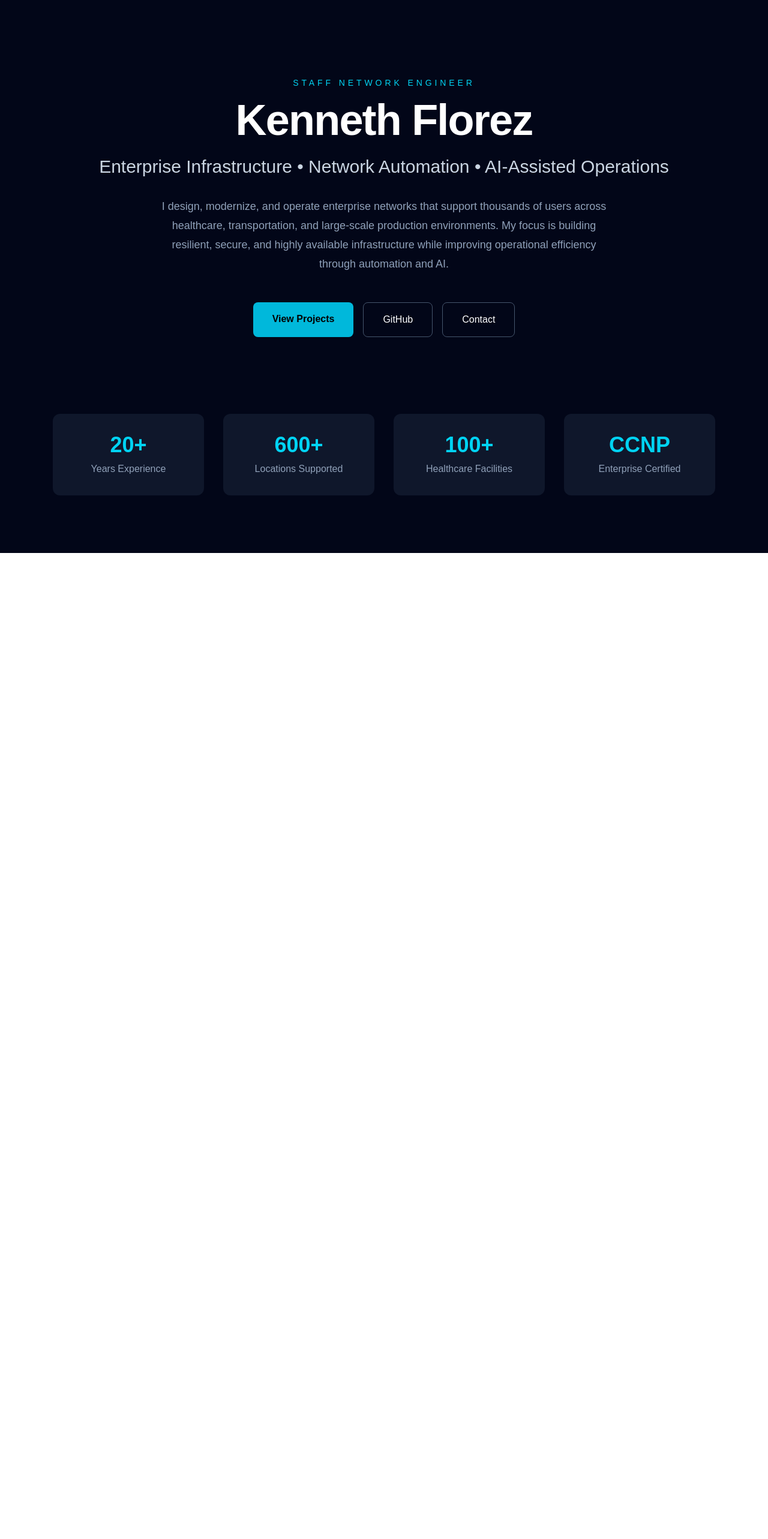
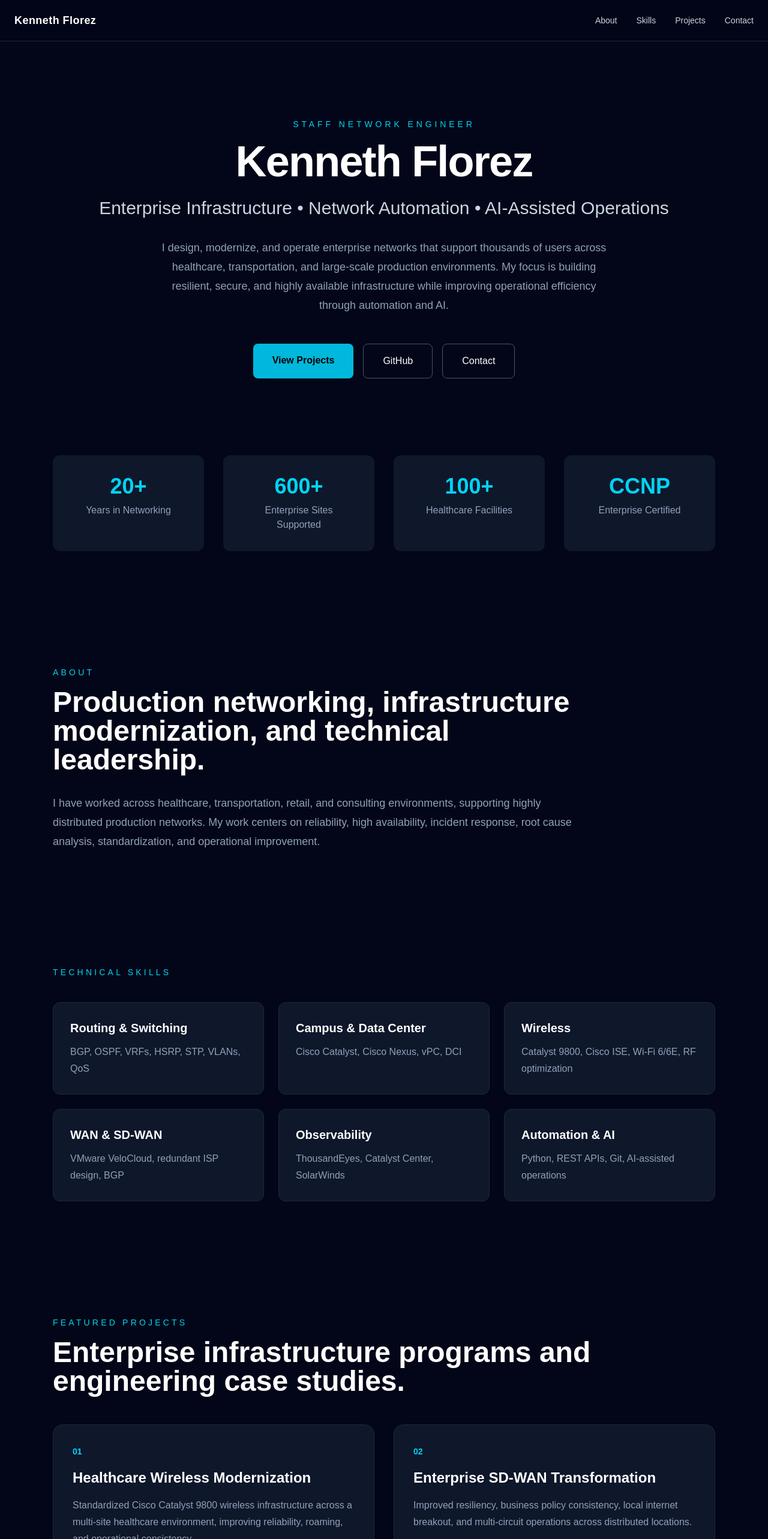
Before and after one commit to kflorez312/kflorez312.github.io, a Next.js app: page / in a window 1280 px wide. Shown: the top 2566 px of the page at 60% size. Before the commit the page ends 922 px from the top, so only its background shows below. Built offline with nearby package versions, Linux system fonts and the light colour scheme.

Commit message:
Build initial portfolio homepage

```diff
--- a/src/app/page.tsx
+++ b/src/app/page.tsx
@@ -1,9 +1,60 @@
+const projects = [
+  {
+    title: "Healthcare Wireless Modernization",
+    description:
+      "Standardized Cisco Catalyst 9800 wireless infrastructure across a multi-site healthcare environment, improving reliability, roaming, and operational consistency.",
+    technologies: ["Catalyst 9800", "Cisco ISE", "Wi-Fi 6/6E"],
+  },
+  {
+    title: "Enterprise SD-WAN Transformation",
+    description:
+      "Improved resiliency, business policy consistency, local internet breakout, and multi-circuit operations across distributed locations.",
+    technologies: ["VeloCloud", "BGP", "High Availability"],
+  },
+  {
+    title: "10G Campus Core Upgrade",
+    description:
+      "Modernized LAN connectivity, upgraded switch uplinks, consolidated Layer 3 services, and improved campus redundancy.",
+    technologies: ["Cisco Catalyst", "10G", "OSPF", "LACP"],
+  },
+  {
+    title: "Network Observability",
+    description:
+      "Expanded end-to-end visibility and accelerated root cause analysis using proactive monitoring and synthetic testing.",
+    technologies: ["ThousandEyes", "Catalyst Center", "SolarWinds"],
+  },
+];
+
 export default function Home() {
   return (
     <main className="min-h-screen bg-slate-950 text-white">
-      {/* Hero */}
-      <section className="mx-auto flex max-w-7xl flex-col items-center justify-center px-6 py-32 text-center">
+      <header className="sticky top-0 z-50 border-b border-slate-800 bg-slate-950/90 backdrop-blur">
+        <nav className="mx-auto flex max-w-7xl items-center justify-between px-6 py-5">
+          <a href="#top" className="text-lg font-bold tracking-wide">
+            Kenneth Florez
+          </a>
 
+          <div className="hidden gap-8 text-sm text-slate-300 md:flex">
+            <a href="#about" className="transition hover:text-cyan-400">
+              About
+            </a>
+            <a href="#skills" className="transition hover:text-cyan-400">
+              Skills
+            </a>
+            <a href="#projects" className="transition hover:text-cyan-400">
+              Projects
+            </a>
+            <a href="#contact" className="transition hover:text-cyan-400">
+              Contact
+            </a>
+          </div>
+        </nav>
+      </header>
+
+      <section
+        id="top"
+        className="mx-auto flex max-w-7xl flex-col items-center justify-center px-6 py-32 text-center"
+      >
         <p className="mb-4 text-sm uppercase tracking-[0.35em] text-cyan-400">
           Staff Network Engineer
         </p>
@@ -13,7 +64,8 @@ export default function Home() {
         </h1>
 
         <h2 className="mt-6 text-2xl text-slate-300 md:text-3xl">
-          Enterprise Infrastructure • Network Automation • AI-Assisted Operations
+          Enterprise Infrastructure • Network Automation • AI-Assisted
+          Operations
         </h2>
 
         <p className="mt-8 max-w-3xl text-lg leading-8 text-slate-400">
@@ -25,7 +77,6 @@ export default function Home() {
         </p>
 
         <div className="mt-12 flex flex-wrap justify-center gap-4">
-
           <a
             href="#projects"
             className="rounded-lg bg-cyan-500 px-8 py-4 font-semibold text-black transition hover:bg-cyan-400"
@@ -36,6 +87,7 @@ export default function Home() {
           <a
             href="https://github.com/kflorez312"
             target="_blank"
+            rel="noreferrer"
             className="rounded-lg border border-slate-600 px-8 py-4 transition hover:border-cyan-400"
           >
             GitHub
@@ -47,35 +99,146 @@ export default function Home() {
           >
             Contact
           </a>
-
         </div>
       </section>
 
-      {/* Stats */}
+      <section className="mx-auto grid max-w-6xl gap-8 px-6 pb-24 md:grid-cols-4">
+        {[
+          ["20+", "Years in Networking"],
+          ["600+", "Enterprise Sites Supported"],
+          ["100+", "Healthcare Facilities"],
+          ["CCNP", "Enterprise Certified"],
+        ].map(([value, label]) => (
+          <div key={label} className="rounded-xl bg-slate-900 p-8 text-center">
+            <h3 className="text-4xl font-bold text-cyan-400">{value}</h3>
+            <p className="mt-2 text-slate-400">{label}</p>
+          </div>
+        ))}
+      </section>
 
-      <section className="mx-auto grid max-w-6xl gap-8 px-6 pb-24 md:grid-cols-4">
+      <section id="about" className="mx-auto max-w-6xl px-6 py-24">
+        <p className="text-sm uppercase tracking-[0.3em] text-cyan-400">
+          About
+        </p>
 
-        <div className="rounded-xl bg-slate-900 p-8 text-center">
-          <h3 className="text-4xl font-bold text-cyan-400">20+</h3>
-          <p className="mt-2 text-slate-400">Years Experience</p>
+        <h2 className="mt-4 max-w-4xl text-3xl font-bold md:text-5xl">
+          Production networking, infrastructure modernization, and technical
+          leadership.
+        </h2>
+
+        <p className="mt-8 max-w-4xl text-lg leading-8 text-slate-400">
+          I have worked across healthcare, transportation, retail, and consulting
+          environments, supporting highly distributed production networks. My
+          work centers on reliability, high availability, incident response,
+          root cause analysis, standardization, and operational improvement.
+        </p>
+      </section>
+
+      <section id="skills" className="mx-auto max-w-6xl px-6 py-24">
+        <p className="text-sm uppercase tracking-[0.3em] text-cyan-400">
+          Technical Skills
+        </p>
+
+        <div className="mt-10 grid gap-6 md:grid-cols-2 lg:grid-cols-3">
+          {[
+            ["Routing & Switching", "BGP, OSPF, VRFs, HSRP, STP, VLANs, QoS"],
+            ["Campus & Data Center", "Cisco Catalyst, Cisco Nexus, vPC, DCI"],
+            ["Wireless", "Catalyst 9800, Cisco ISE, Wi-Fi 6/6E, RF optimization"],
+            ["WAN & SD-WAN", "VMware VeloCloud, redundant ISP design, BGP"],
+            ["Observability", "ThousandEyes, Catalyst Center, SolarWinds"],
+            ["Automation & AI", "Python, REST APIs, Git, AI-assisted operations"],
+          ].map(([title, description]) => (
+            <article
+              key={title}
+              className="rounded-xl border border-slate-800 bg-slate-900 p-7"
+            >
+              <h3 className="text-xl font-semibold">{title}</h3>
+              <p className="mt-3 leading-7 text-slate-400">{description}</p>
+            </article>
+          ))}
         </div>
+      </section>
 
-        <div className="rounded-xl bg-slate-900 p-8 text-center">
-          <h3 className="text-4xl font-bold text-cyan-400">600+</h3>
-          <p className="mt-2 text-slate-400">Locations Supported</p>
+      <section id="projects" className="mx-auto max-w-6xl px-6 py-24">
+        <p className="text-sm uppercase tracking-[0.3em] text-cyan-400">
+          Featured Projects
+        </p>
+
+        <h2 className="mt-4 text-3xl font-bold md:text-5xl">
+          Enterprise infrastructure programs and engineering case studies.
+        </h2>
+
+        <div className="mt-12 grid gap-8 md:grid-cols-2">
+          {projects.map((project, index) => (
+            <article
+              key={project.title}
+              className="rounded-2xl border border-slate-800 bg-slate-900 p-8 transition hover:-translate-y-1 hover:border-cyan-500"
+            >
+              <span className="text-sm font-semibold text-cyan-400">
+                0{index + 1}
+              </span>
+
+              <h3 className="mt-4 text-2xl font-bold">{project.title}</h3>
+
+              <p className="mt-4 leading-7 text-slate-400">
+                {project.description}
+              </p>
+
+              <div className="mt-6 flex flex-wrap gap-2">
+                {project.technologies.map((technology) => (
+                  <span
+                    key={technology}
+                    className="rounded-full bg-slate-800 px-3 py-1 text-sm text-slate-300"
+                  >
+                    {technology}
+                  </span>
+                ))}
+              </div>
+            </article>
+          ))}
         </div>
+      </section>
 
-        <div className="rounded-xl bg-slate-900 p-8 text-center">
-          <h3 className="text-4xl font-bold text-cyan-400">100+</h3>
-          <p className="mt-2 text-slate-400">Healthcare Facilities</p>
+      <section id="contact" className="border-t border-slate-800">
+        <div className="mx-auto flex max-w-6xl flex-col gap-8 px-6 py-24 md:flex-row md:items-center md:justify-between">
+          <div>
+            <p className="text-sm uppercase tracking-[0.3em] text-cyan-400">
+              Contact
+            </p>
+
+            <h2 className="mt-4 text-3xl font-bold md:text-5xl">
+              Let&apos;s connect.
+            </h2>
+
+            <p className="mt-4 text-slate-400">
+              Open to Staff and senior production network engineering
+              opportunities.
+            </p>
+          </div>
+
+          <div className="flex gap-4">
+            <a
+              href="mailto:kflorez312@gmail.com"
+              className="rounded-lg bg-cyan-500 px-6 py-3 font-semibold text-black transition hover:bg-cyan-400"
+            >
+              Email Me
+            </a>
+
+            <a
+              href="https://github.com/kflorez312"
+              target="_blank"
+              rel="noreferrer"
+              className="rounded-lg border border-slate-600 px-6 py-3 transition hover:border-cyan-400"
+            >
+              GitHub
+            </a>
+          </div>
         </div>
+      </section>
 
-        <div className="rounded-xl bg-slate-900 p-8 text-center">
-          <h3 className="text-4xl font-bold text-cyan-400">CCNP</h3>
-          <p className="mt-2 text-slate-400">Enterprise Certified</p>
-        </div>
-
-      </section>
+      <footer className="border-t border-slate-800 py-8 text-center text-sm text-slate-500">
+        © 2026 Kenneth Florez
+      </footer>
     </main>
   );
 }
```
